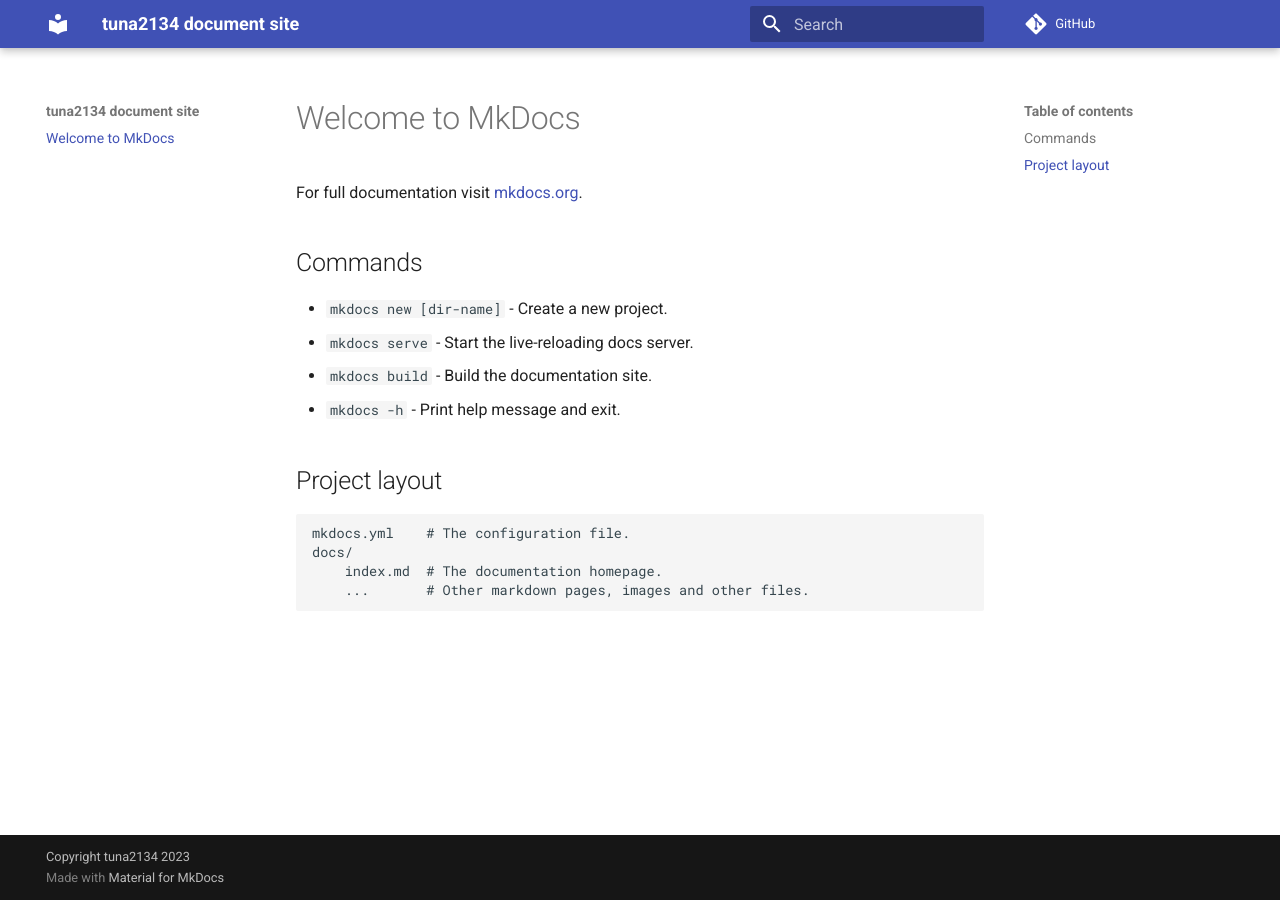
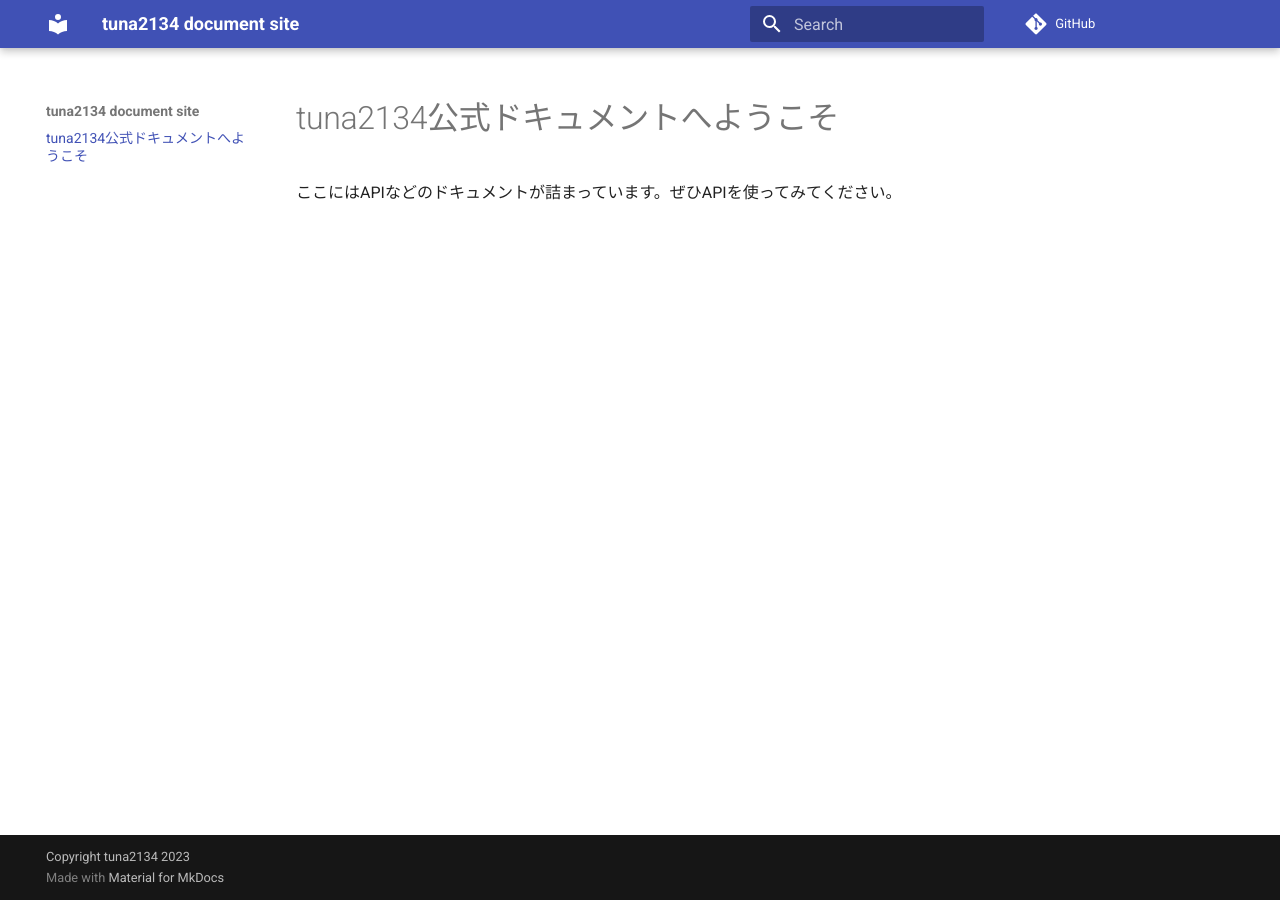
Before and after one commit to tuna2134/docs, an MkDocs documentation site: the page built from docs/index.md, in a window 1280 px wide. Built offline with MkDocs 1.6.1 and Material for MkDocs 9.7.7, drawn with Linux system fonts in a browser that asks for light colours; comment, search, counter and statistics services are not loaded.

Commit message:
Update index.md。

```diff
--- a/docs/index.md
+++ b/docs/index.md
@@ -1,17 +1,2 @@
-# Welcome to MkDocs
-
-For full documentation visit [mkdocs.org](https://www.mkdocs.org).
-
-## Commands
-
-* `mkdocs new [dir-name]` - Create a new project.
-* `mkdocs serve` - Start the live-reloading docs server.
-* `mkdocs build` - Build the documentation site.
-* `mkdocs -h` - Print help message and exit.
-
-## Project layout
-
-    mkdocs.yml    # The configuration file.
-    docs/
-        index.md  # The documentation homepage.
-        ...       # Other markdown pages, images and other files.
+# tuna2134公式ドキュメントへようこそ
+ここにはAPIなどのドキュメントが詰まっています。ぜひAPIを使ってみてください。
```
